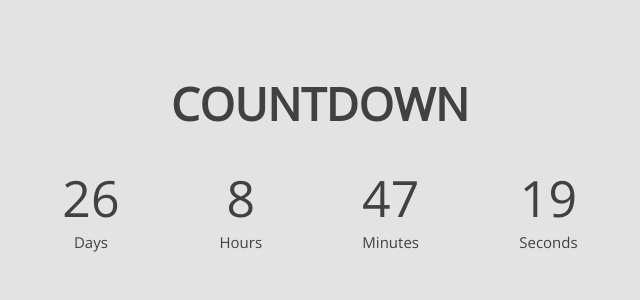
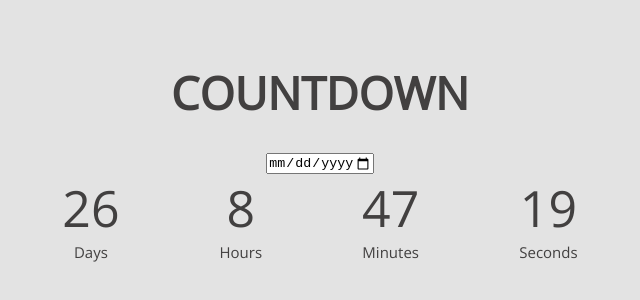
Before and after one commit to SmaelNicolas/Countdown, a plain HTML site: page index.html in a window 1280 px wide. Shown: the part 238-538 px from the top of the page, without its empty margins (320-960 px from the left). Drawn offline with nearby package versions, Linux system fonts and the light colour scheme.

Commit message:
input date

```diff
--- a/index.html
+++ b/index.html
@@ -13,6 +13,8 @@
 <body>
 
     <h1 class="title">COUNTDOWN</h1>
+
+    <input type="date" name="Date:" id="date" value="" min="" max="2050-12-31">
 
     <div class="container">
 
```
